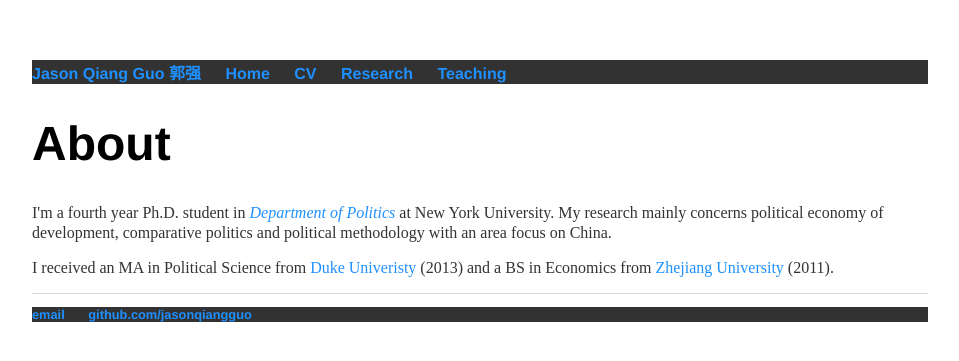
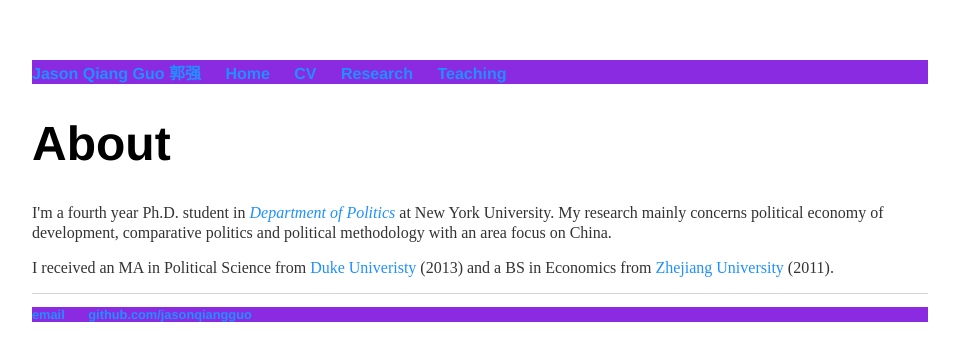
Before and after one commit to jasonqiangguo/jasonqiangguo.github.io, a Jekyll site: the page built from index.html, in a window 1280 px wide. Shown: the top 361 px of the page, without its empty margins (160-1119 px from the left). Built offline with Jekyll 4.4.1, drawn with Linux system fonts in a browser that asks for light colours.

Commit message:
homepage

```diff
--- a/css/main.css
+++ b/css/main.css
@@ -7,7 +7,7 @@ nav ul, footer ul {
     padding: 0px;
     list-style: none;
     font-weight: bold;
-    background-color: #323232;
+    background-color: #8A2BE2;
 }
 nav ul li, footer ul li {
     display: inline;
```
